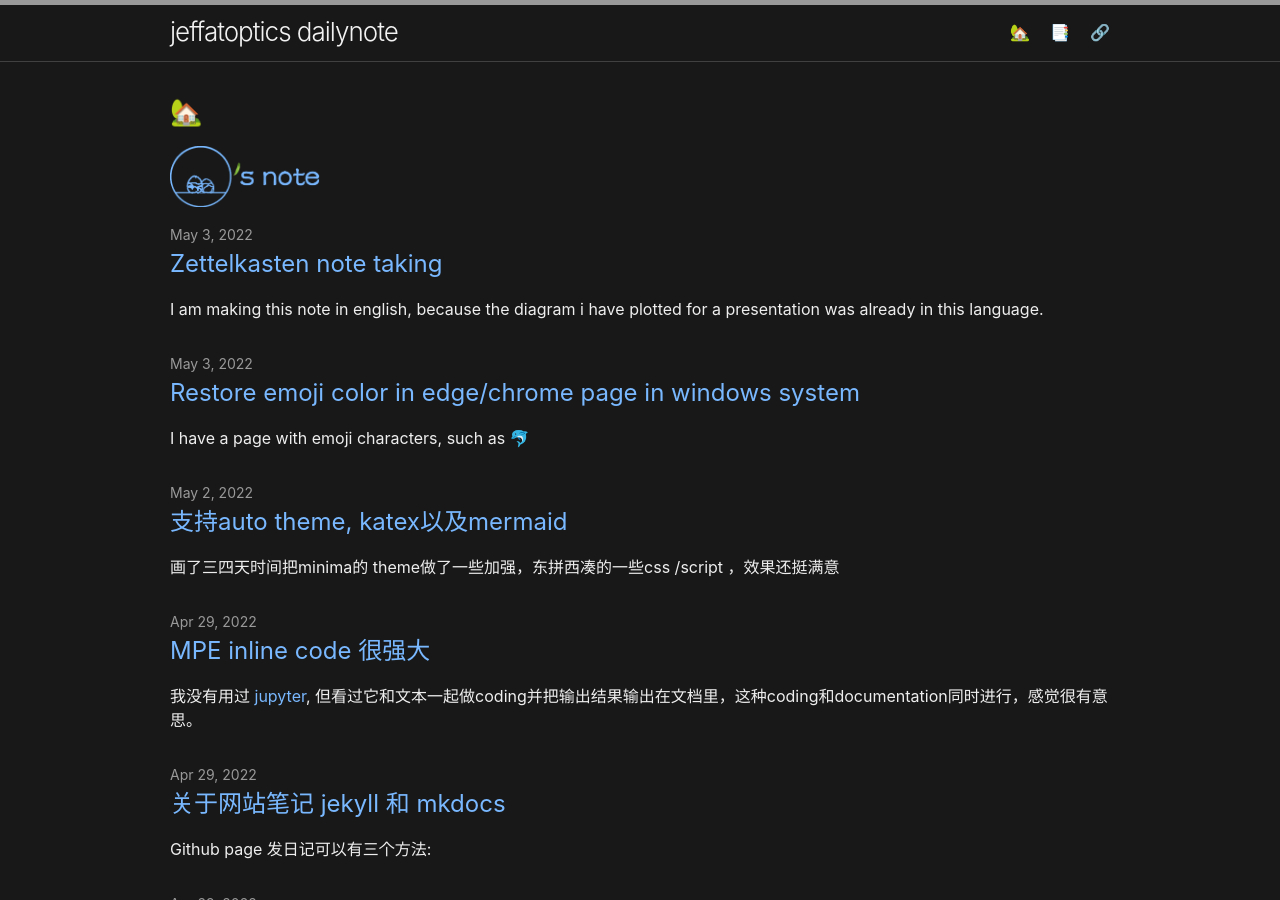
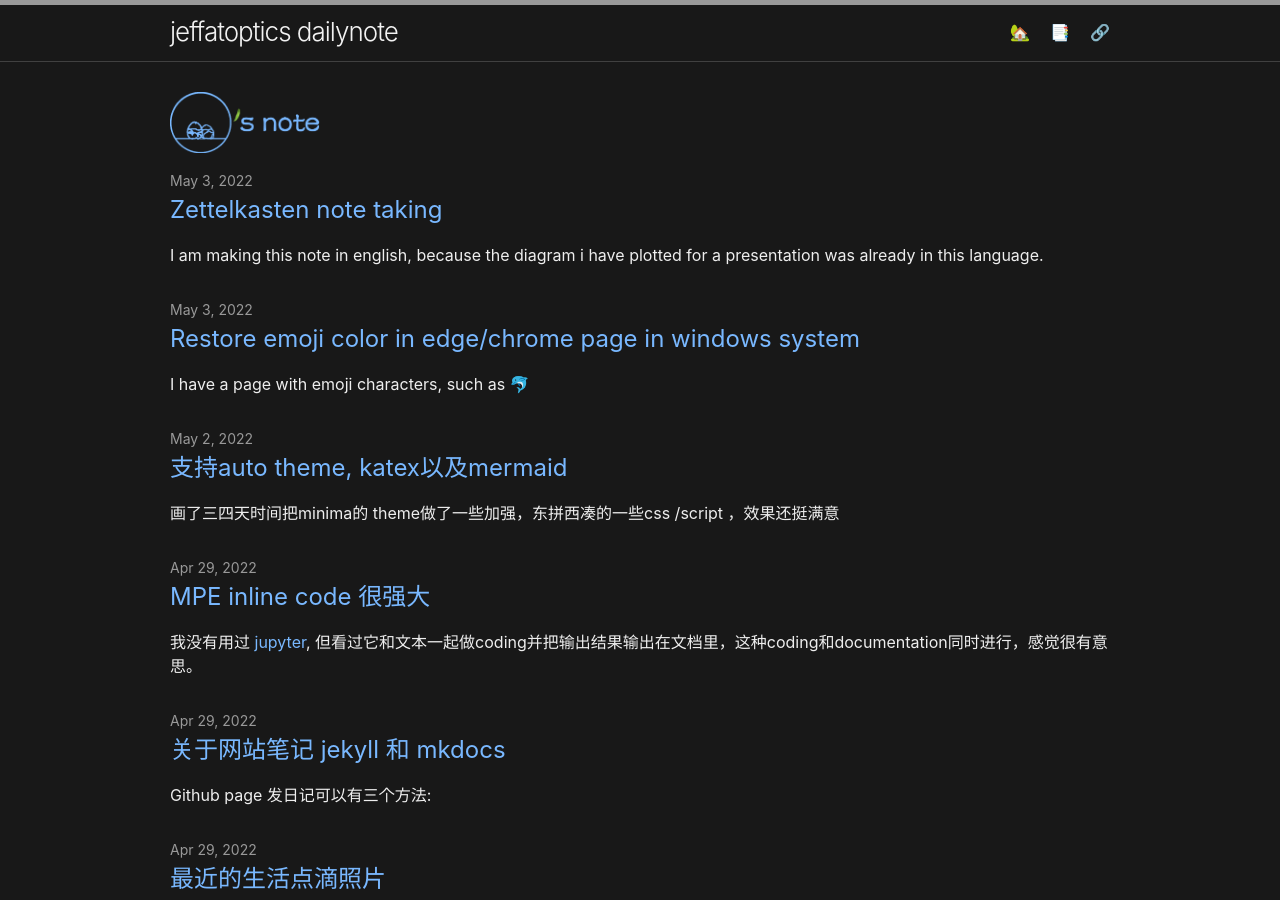
Before and after one commit to jeffatoptics/jeffblog, a Jekyll site: the page built from index.md, in a window 1280 px wide and 900 px high. Built offline with Jekyll 4.4.1, drawn with Linux system fonts in a browser that asks for light colours.

Commit message:
update home icon

```diff
--- a/_layouts/home.html
+++ b/_layouts/home.html
@@ -3,7 +3,7 @@ layout: default
 ---
 
 <div class="home">
-  {%- if page.title -%}
+  {%- if page.title and not(page.title=="HOME") and not(page.title=="🏡") -%}
     <h1 class="page-heading">{{ page.title }}</h1>
   {%- endif -%}
 
```
